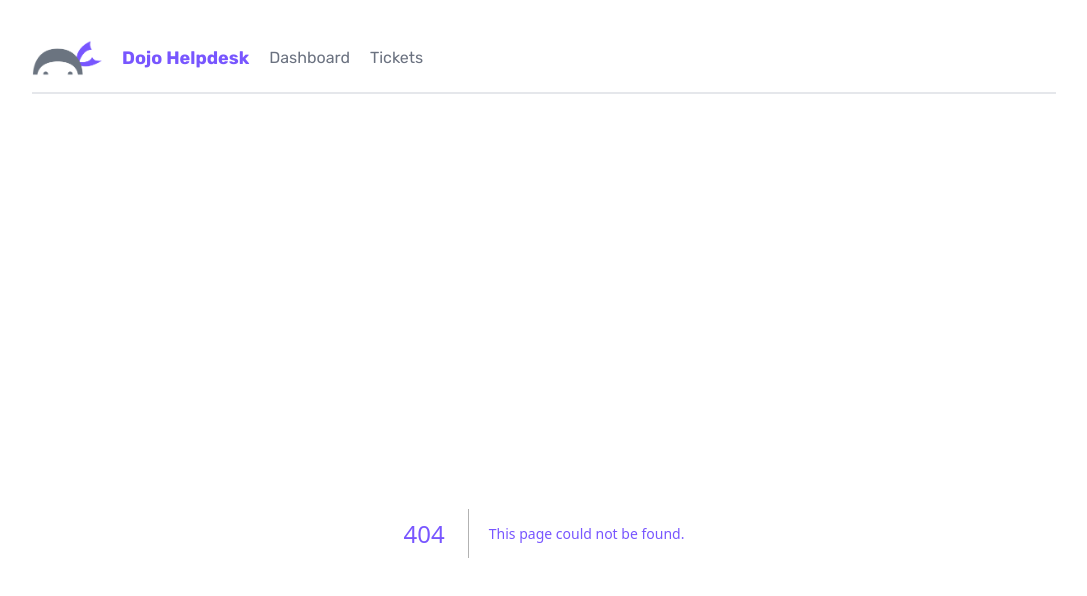
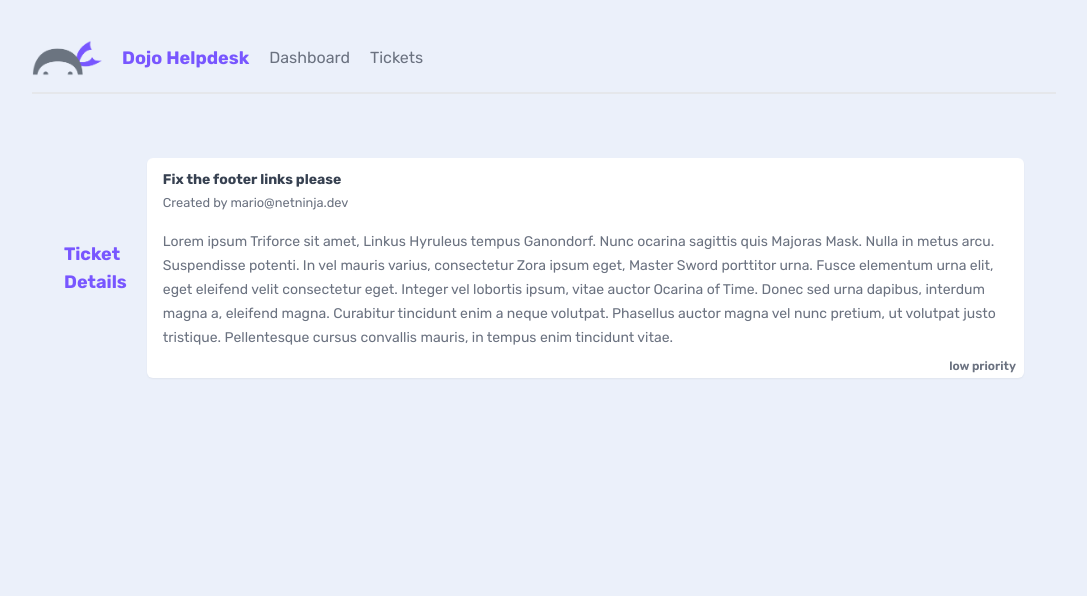
Before and after one commit to bpospanov/nextjs-tutorial, a Next.js app: page /tickets/1 in a window 1280 px wide. Before the commit this address had no page. Shown: the top 596 px of the page, without its empty margins (96-1183 px from the left). Built offline with nearby package versions, Linux system fonts and the light colour scheme; data requests are answered from the project's data file.

Commit message:
7 - Dynamic Segments (params)

```diff
--- a/app/tickets/TicketList.jsx
+++ b/app/tickets/TicketList.jsx
@@ -1,3 +1,5 @@
+import Link from 'next/link';
+
 async function getTickets() {
   const res = await fetch('http://localhost:4000/tickets', {
     next: {
@@ -14,11 +16,13 @@
     <>
       {tickets.map((ticket) => (
         <div key={ticket.id} className="card my-5">
-          <h3>{ticket.title}</h3>
-          <p>{ticket.body.slice(0, 2000)}...</p>
-          <div className={`pill ${ticket.priority}`}>
-            {ticket.priority} priority
-          </div>
+          <Link href={`/tickets/${ticket.id}`}>
+            <h3>{ticket.title}</h3>
+            <p>{ticket.body.slice(0, 2000)}...</p>
+            <div className={`pill ${ticket.priority}`}>
+              {ticket.priority} priority
+            </div>
+          </Link>
         </div>
       ))}
       {tickets.length === 0 && (
--- /dev/null
+++ b/app/tickets/[id]/page.jsx
@@ -0,0 +1,29 @@
+async function getTicket(id) {
+  const res = await fetch(`http://localhost:4000/tickets/${id}`, {
+    next: {
+      revalidate: 60,
+    },
+  });
+
+  return res.json();
+}
+
+export default async function TicketDetails({ params }) {
+  const ticket = await getTicket(params.id);
+
+  return (
+    <main>
+      <nav>
+        <h2>Ticket Details</h2>
+        <div className="card">
+          <h3>{ticket.title}</h3>
+          <small>Created by {ticket.user_email}</small>
+          <p>{ticket.body}</p>
+          <div className={`pill $ticket.priority`}>
+            {ticket.priority} priority
+          </div>
+        </div>
+      </nav>
+    </main>
+  );
+}
```
